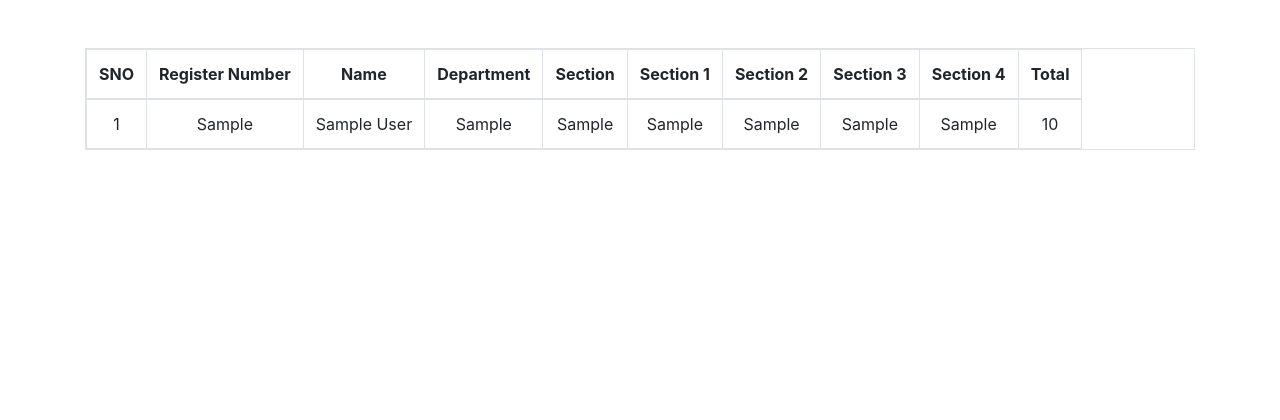
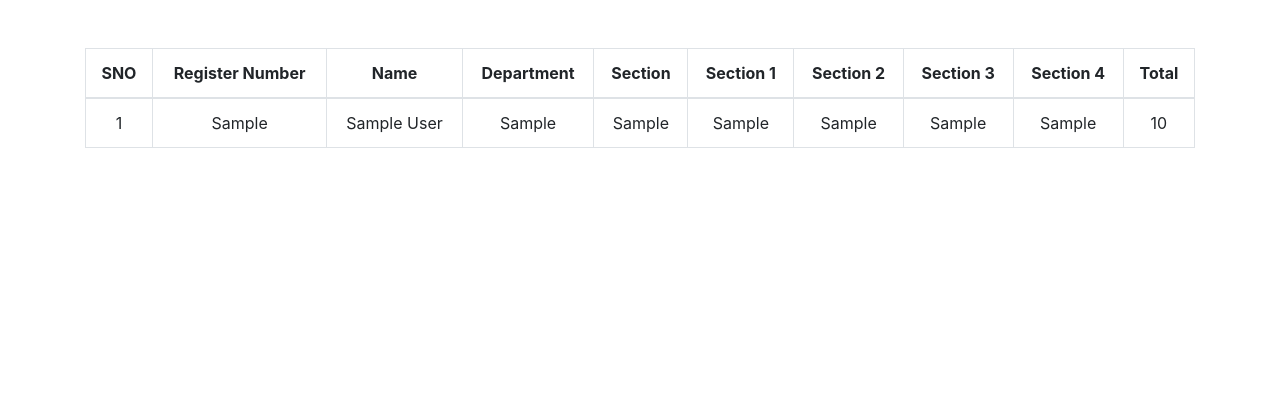
Before and after one commit to ForeseTech/AptitudeTestSoftware, a PHP site: page /leaderboard/index.php in a window 1280 px wide. Shown: the top 420 px of the page. Run offline with PHP 8.4, Linux system fonts and the light colour scheme; tables that the repository leaves empty or names only in its code hold one stand-in row (values such as "Sample post").

Commit message:
Design Changes

```diff
--- a/leaderboard/index.php
+++ b/leaderboard/index.php
@@ -11,7 +11,7 @@
 </head>
 <body>
   <div class="container mt-5">
-    <table class="table table-bordered table-hover table-responsive" id="scores">
+    <table class="table table-bordered table-hover" id="scores">
       <thead>
         <tr>
           <th>SNO</th>
--- a/static/css/leaderboard.css
+++ b/static/css/leaderboard.css
@@ -19,6 +19,10 @@
   text-align: center;
 }
 
+body {
+  padding-bottom: 3rem;
+}
+
 footer {
   display: block;
   position: fixed;
```
